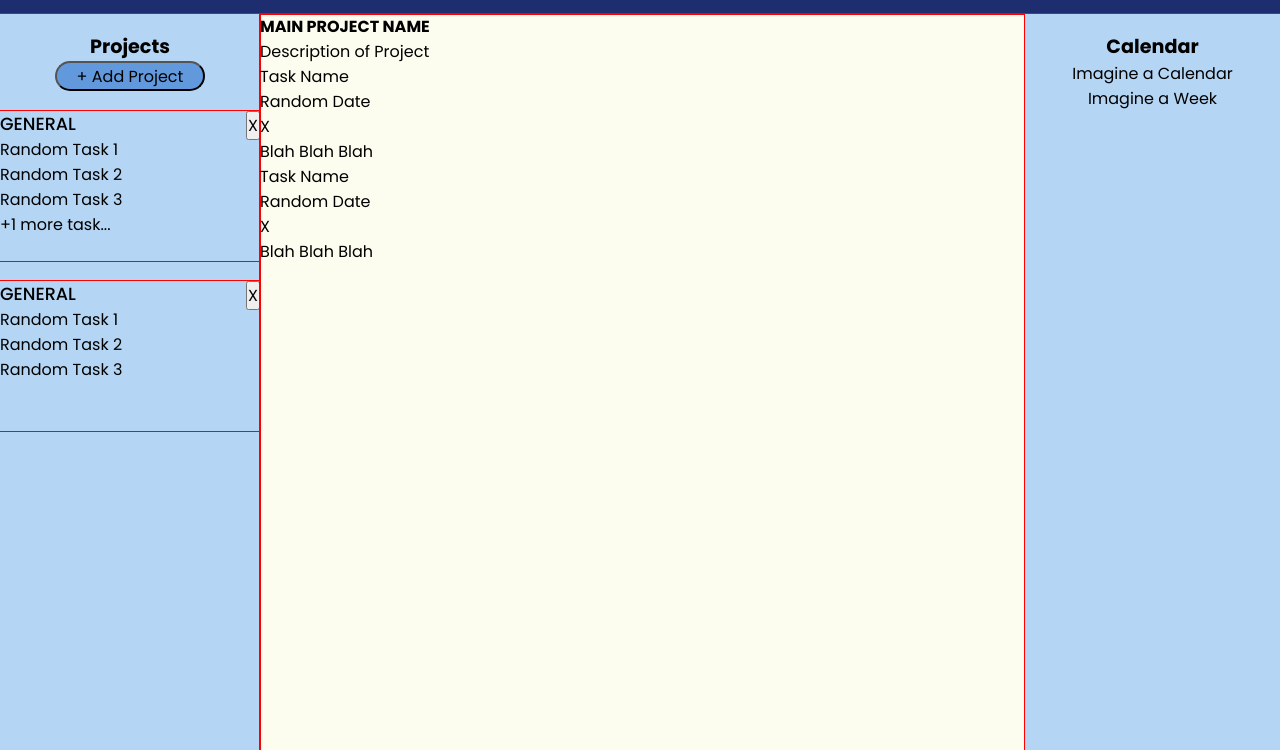
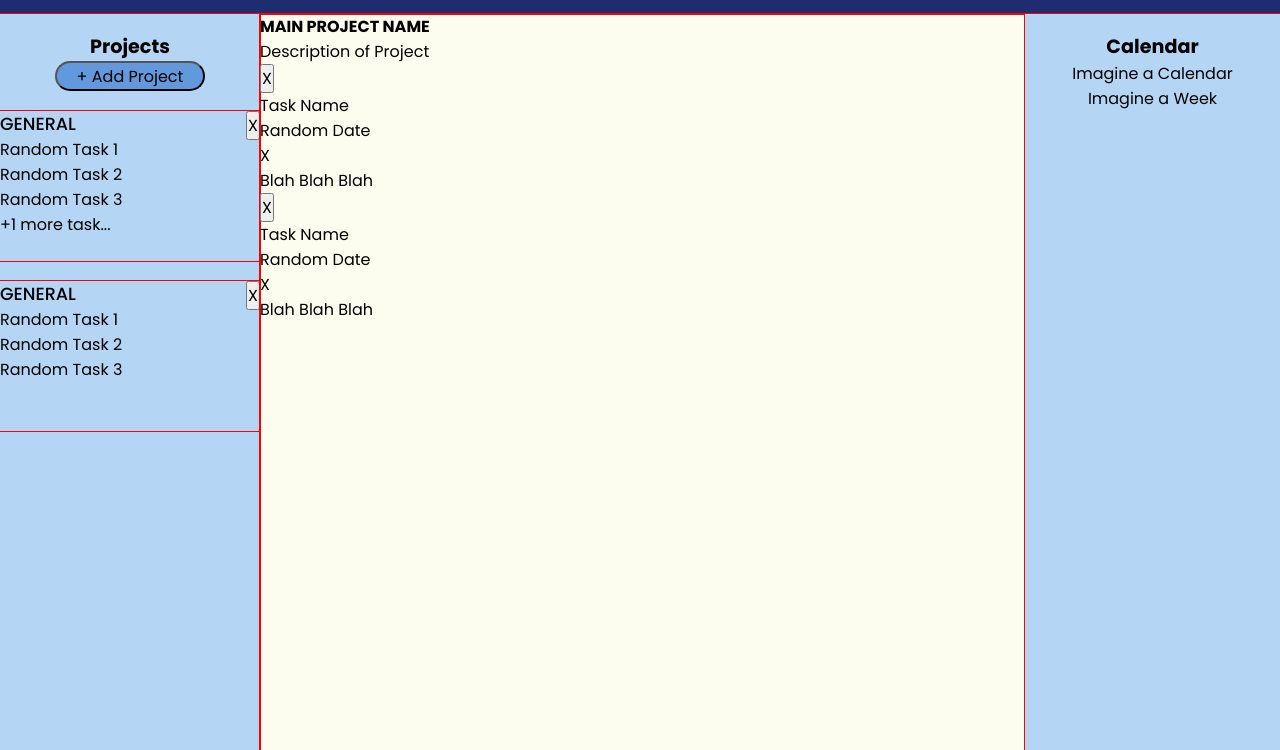
Before and after one commit to jansencir/top-todo-list, a website built with webpack: page src/template.html in a window 1280 px wide. Shown: the part 50-800 px from the top of the page. Built offline with nearby package versions, Linux system fonts and the light colour scheme.

Commit message:
Fix content on main section

```diff
--- a/src/template.html
+++ b/src/template.html
@@ -45,16 +45,18 @@
             <p class="project-description">Description of Project</p>
 
             <div class="task">
+                <button>X</button>
                 <p class="task-name">Task Name</p>
                 <p class="task-date">Random Date</p>
-                <p class="task-priority">X</p>
+                <span class="task-priority">X</span>
                 <p class="task-description">Blah Blah Blah</p>
             </div>
 
             <div class="task">
+                    <button>X</button>
                 <p class="task-name">Task Name</p>
                 <p class="task-date">Random Date</p>
-                <p class="task-priority">X</p>
+                <span class="task-priority">X</span>
                 <p class="task-description">Blah Blah Blah</p>
             </div>
         </main>
```
